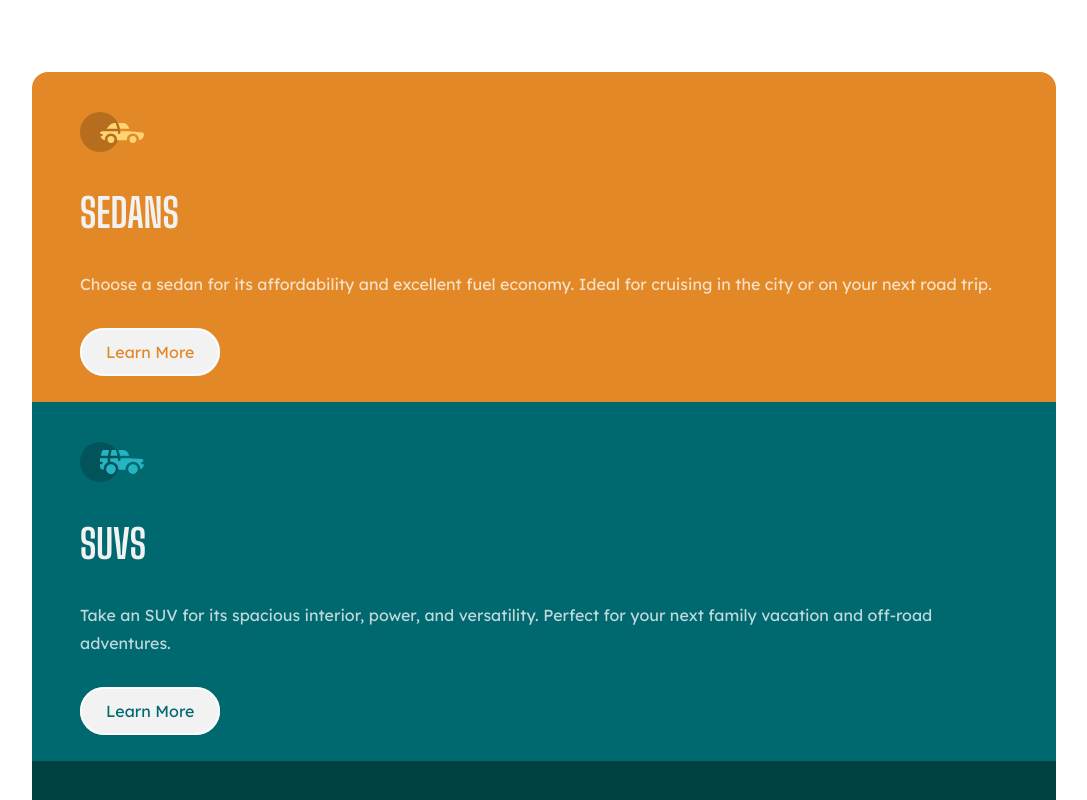
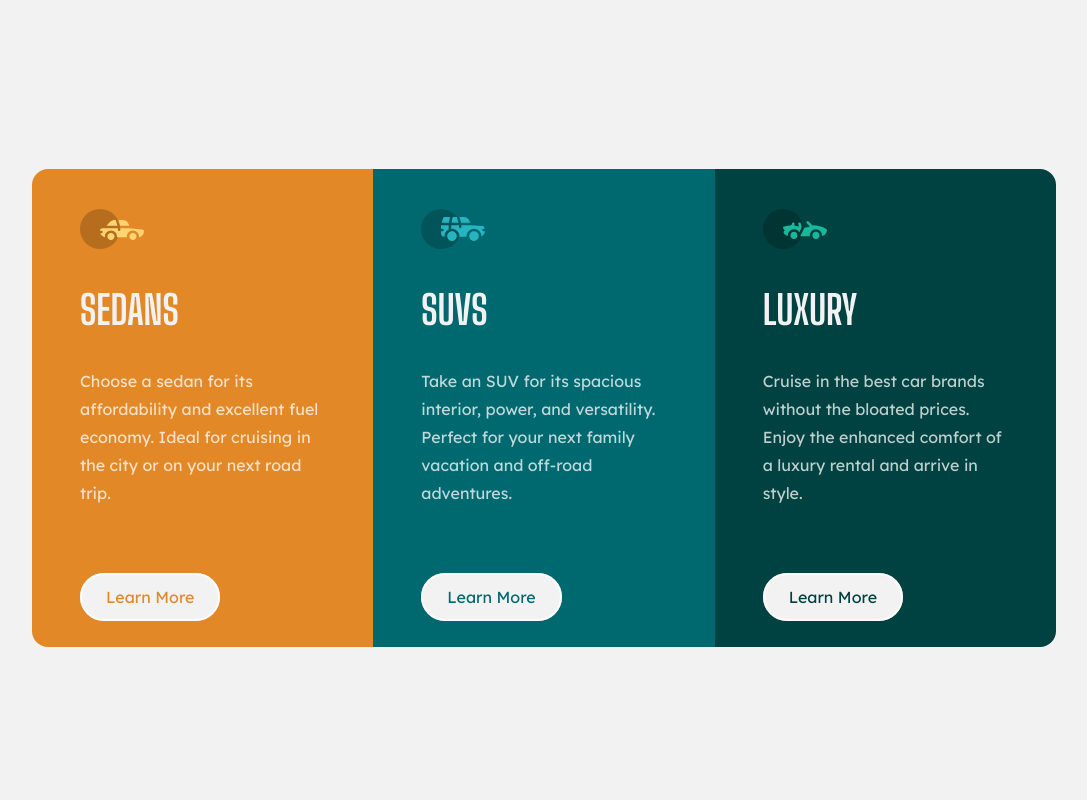
Before and after one commit to pravinkori/fem-three-column-preview-card, a React (Vite) app: page / in a window 1280 px wide. Shown: the top 800 px of the page, without its empty margins (96-1183 px from the left). Built offline with nearby package versions, Linux system fonts and the light colour scheme.

Commit message:
style: update styling for card container, button, and media queries for larger screens

```diff
--- a/src/css/App.css
+++ b/src/css/App.css
@@ -23,6 +23,8 @@
 
 /* general styling */
 body {
+  min-height: 100vh;
+  background-color: hsl(0, 0%, 95%);
   display: flex;
   justify-content: center;
   align-items: center;
@@ -32,6 +34,7 @@ main {
   margin: 4rem 2rem;
 }
 
+/* card styling */
 .card__container {
   display: grid;
   grid-template-columns: 1fr;
@@ -72,6 +75,7 @@ main {
   padding-bottom: 1.75rem;
 }
 
+/* button styling */
 .btn {
   cursor: pointer;
   text-decoration: none;
@@ -100,7 +104,16 @@ main {
   border: 2px solid var(--clr-neutral-white);
 }
 
-/*
+/* media queries */
+@media (min-width: 1024px) {
+  .card__container {
+    grid-template-columns: repeat(3, 1fr);
+  }
+
+  .card__description {
+    padding-bottom: 4rem;
+  }
+}
 
 .attribution {
   font-size: 11px;
@@ -108,4 +121,4 @@ main {
 }
 .attribution a {
   color: hsl(228, 45%, 44%);
-} */
+}
```
Also changed, not shown: public/screenshot.png (added).
